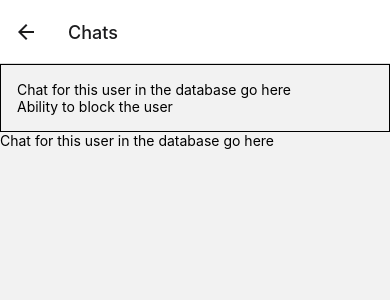
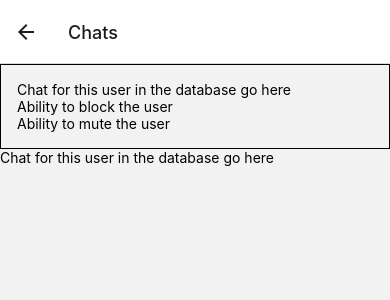
Before and after one commit to Immatrainz/Comms, a React Native app: screen /Chats in a window 390 px wide. Shown: the top 300 px of the page. Built offline with nearby package versions, Linux system fonts and the light colour scheme.

Commit message:
New button

```diff
--- a/components/Chats.tsx
+++ b/components/Chats.tsx
@@ -8,6 +8,7 @@ const Chats = ({navigation}) => {
       <View className="border border-solid border-black p-4">
         <Text>Chat for this user in the database go here</Text>
         <Text>Ability to block the user</Text>
+        <Text>Ability to mute the user</Text>
       </View>
       <Text>Chat for this user in the database go here</Text>
     </View>
```
